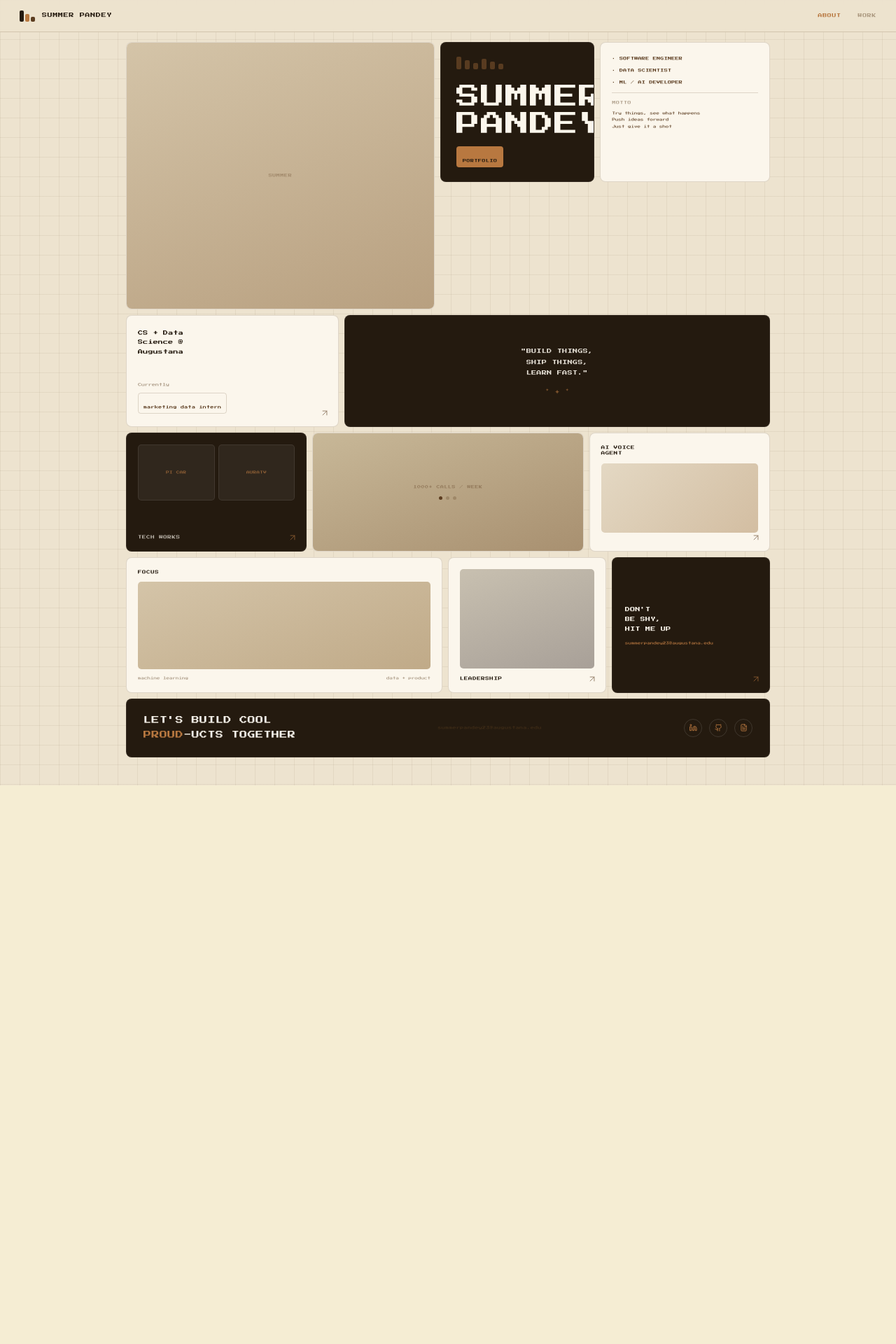
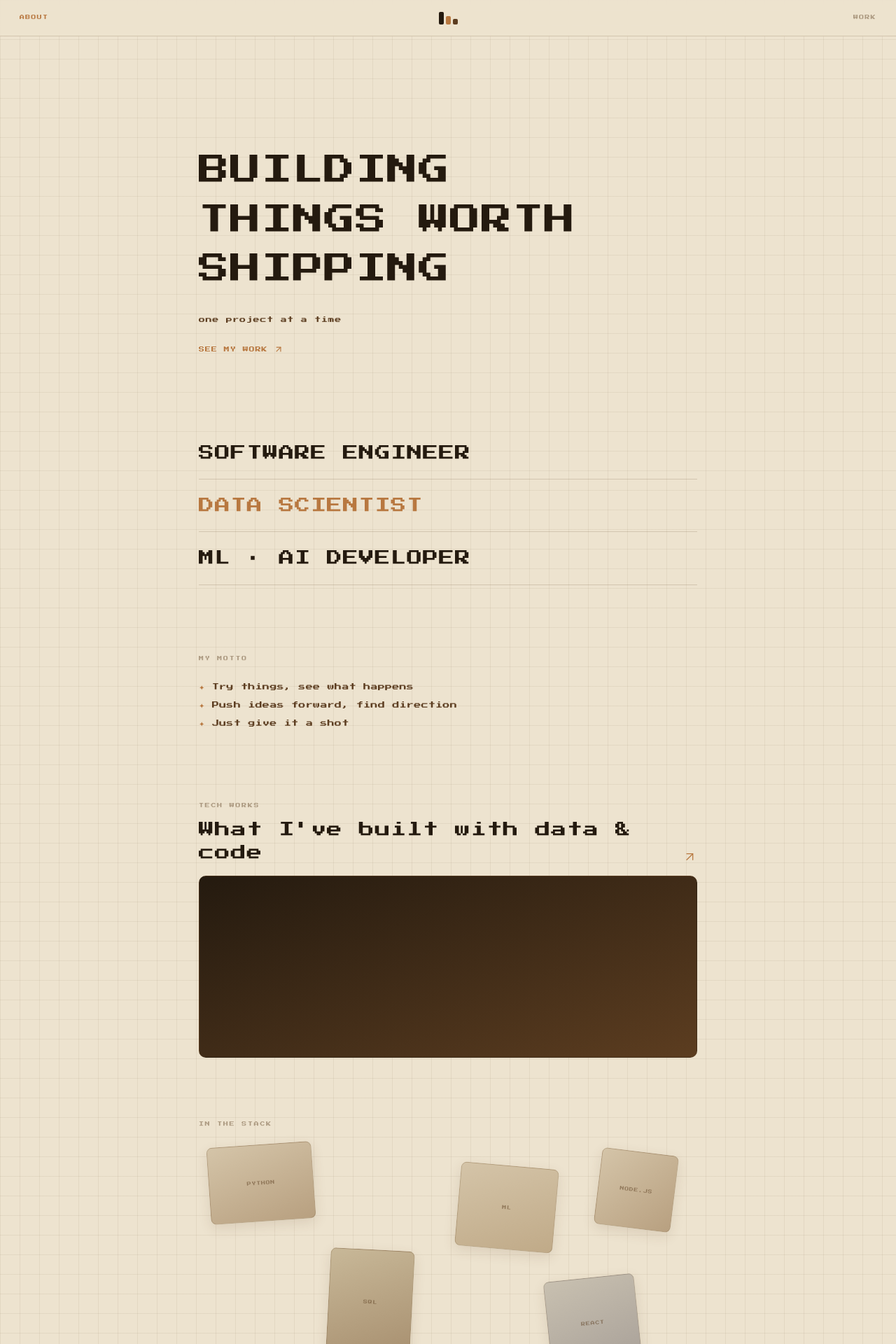
Before and after one commit to SummerPandey/PW, a Next.js app: page / in a window 1280 px wide. Shown: the top 1920 px of the page at 70% size. Before the commit the page ends 1122 px from the top, so only its background shows below. Built offline with nearby package versions, Linux system fonts and the light colour scheme.

Commit message:
Rebuild ABOUT page as single-column scroll narrative (stephnhile layout) in 8-bit theme

```diff
--- a/src/app/components/AboutPage.tsx
+++ b/src/app/components/AboutPage.tsx
@@ -1,6 +1,6 @@
 import { Linkedin, Github, FileText, ArrowUpRight } from "lucide-react";
 
-// ── palette ──────────────────────────────────────────────
+// ── palette (8-bit theme — kept strictly) ───────────────
 const C = {
   bg: "#EDE3CF",
   dark: "#241A0F",
@@ -11,46 +11,87 @@ const C = {
   muted: "rgba(92,61,32,0.45)",
 };
 
-function Panel({
-  dark,
-  children,
-  style,
-  arrow,
-}: {
-  dark?: boolean;
-  children: React.ReactNode;
-  style?: React.CSSProperties;
-  arrow?: boolean;
-}) {
+const FONT = "'Press Start 2P', monospace";
+
+/* pixel logo mark (three stepped bars) */
+function Logo() {
   return (
-    <div
-      style={{
-        position: "relative",
-        background: dark ? C.dark : C.cream,
-        borderRadius: "8px",
-        border: `1px solid ${dark ? "rgba(255,255,255,0.07)" : C.border}`,
-        overflow: "hidden",
-        display: "flex",
-        flexDirection: "column",
-        ...style,
-      }}
-    >
-      {children}
-      {arrow && (
-        <div style={{ position: "absolute", bottom: "12px", right: "12px" }}>
-          <ArrowUpRight size={14} color={dark ? C.copper : C.mid} strokeWidth={1.5} opacity={0.7} />
-        </div>
-      )}
+    <div style={{ display: "flex", gap: "3px", alignItems: "flex-end" }}>
+      <div style={{ width: "7px", height: "18px", background: C.dark, borderRadius: "2px" }} />
+      <div style={{ width: "7px", height: "12px", background: C.copper, borderRadius: "2px" }} />
+      <div style={{ width: "7px", height: "8px", background: C.mid, borderRadius: "2px" }} />
     </div>
   );
 }
 
+/* a section label like "MY MOTTO" / "TECH WORKS" */
+function Label({ children }: { children: React.ReactNode }) {
+  return (
+    <div style={{ fontSize: "7px", color: C.muted, letterSpacing: "0.25em" }}>{children}</div>
+  );
+}
+
+/* big showcase block: label + title + clickable cover + arrow */
+function Showcase({
+  label,
+  title,
+  gradient,
+  onClick,
+}: {
+  label: string;
+  title: string;
+  gradient: string;
+  onClick: () => void;
+}) {
+  return (
+    <section style={{ marginBottom: "90px" }}>
+      <div style={{ display: "flex", alignItems: "flex-end", justifyContent: "space-between", marginBottom: "16px" }}>
+        <div>
+          <Label>{label}</Label>
+          <div style={{ marginTop: "12px", fontSize: "clamp(14px, 3vw, 22px)", color: C.dark, letterSpacing: "0.04em", lineHeight: 1.5 }}>
+            {title}
+          </div>
+        </div>
+        <ArrowUpRight size={22} color={C.copper} strokeWidth={1.5} />
+      </div>
+      <button
+        onClick={onClick}
+        aria-label={title}
+        style={{
+          display: "block",
+          width: "100%",
+          height: "260px",
+          border: `1px solid ${C.border}`,
+          borderRadius: "10px",
+          background: gradient,
+          cursor: "pointer",
+          padding: 0,
+          overflow: "hidden",
+        }}
+      />
+    </section>
+  );
+}
+
 export function AboutPage({ onNav }: { onNav: (p: "about" | "work") => void }) {
+  // scattered "gallery" tiles (no photos — pixel-themed placeholders)
+  const tiles: { label: string; top: string; left: string; w: number; h: number; rot: number; grad: string }[] = [
+    { label: "PYTHON", top: "0px", left: "2%", w: 150, h: 110, rot: -4, grad: "linear-gradient(160deg,#D4C4A8,#B8A080)" },
+    { label: "SQL", top: "150px", left: "26%", w: 120, h: 150, rot: 3, grad: "linear-gradient(160deg,#C8B898,#A89070)" },
+    { label: "ML", top: "30px", left: "52%", w: 140, h: 120, rot: 5, grad: "linear-gradient(160deg,#D4C4A8,#C0AA88)" },
+    { label: "REACT", top: "190px", left: "70%", w: 130, h: 130, rot: -6, grad: "linear-gradient(160deg,#C8C0B0,#A8A098)" },
+    { label: "OPENCV", top: "300px", left: "8%", w: 130, h: 120, rot: 4, grad: "linear-gradient(135deg,#D4C4A8,#B89870)" },
+    { label: "FLUTTER", top: "330px", left: "44%", w: 145, h: 140, rot: -3, grad: "linear-gradient(160deg,#C8B898,#A89070)" },
+    { label: "NODE.JS", top: "10px", left: "80%", w: 110, h: 110, rot: 7, grad: "linear-gradient(135deg,#D4C4A8,#B8A080)" },
+    { label: "TWILIO", top: "360px", left: "76%", w: 120, h: 115, rot: -5, grad: "linear-gradient(160deg,#C8C0B0,#A8A098)" },
+  ];
+
   return (
     <div
       style={{
         minHeight: "100vh",
-        fontFamily: "'Press Start 2P', monospace",
+        fontFamily: FONT,
+        color: C.dark,
         backgroundColor: C.bg,
         backgroundImage: `
           linear-gradient(rgba(92,61,32,0.07) 1px, transparent 1px),
@@ -59,211 +100,172 @@ export function AboutPage({ onNav }: { onNav: (p: "about" | "work") => void }) {
         backgroundSize: "28px 28px",
       }}
     >
-      {/* ── NAV ── */}
+      {/* ── NAV (centered logo, flanked by links) ── */}
       <nav
         style={{
           position: "fixed", top: 0, left: 0, right: 0, zIndex: 50,
           background: `${C.bg}e0`,
           backdropFilter: "blur(10px)",
           borderBottom: `1px solid ${C.border}`,
-          display: "flex", alignItems: "center", justifyContent: "space-between",
-          padding: "0 28px", height: "46px",
+          display: "grid", gridTemplateColumns: "1fr auto 1fr", alignItems: "center",
+          padding: "0 28px", height: "52px",
         }}
       >
-        <div style={{ display: "flex", alignItems: "center", gap: "10px" }}>
-          <div style={{ display: "flex", gap: "2px", alignItems: "flex-end" }}>
-            <div style={{ width: "6px", height: "16px", background: C.dark, borderRadius: "2px" }} />
-            <div style={{ width: "6px", height: "11px", background: C.copper, borderRadius: "2px" }} />
-            <div style={{ width: "6px", height: "7px", background: C.mid, borderRadius: "2px" }} />
-          </div>
-          <span style={{ fontSize: "7px", color: C.dark, letterSpacing: "0.1em" }}>SUMMER PANDEY</span>
-        </div>
-        <div style={{ display: "flex", gap: "24px" }}>
-          <button style={{ background: "none", border: "none", cursor: "pointer", fontFamily: "'Press Start 2P', monospace", fontSize: "6px", color: C.copper, letterSpacing: "0.1em" }}>
+        <button
+          style={{ justifySelf: "start", background: "none", border: "none", cursor: "pointer", fontFamily: FONT, fontSize: "7px", color: C.copper, letterSpacing: "0.18em" }}
+        >
           ABOUT
         </button>
+        <div style={{ justifySelf: "center" }}><Logo /></div>
         <button
           onClick={() => onNav("work")}
-            style={{ background: "none", border: "none", cursor: "pointer", fontFamily: "'Press Start 2P', monospace", fontSize: "6px", color: C.muted, letterSpacing: "0.1em" }}
+          style={{ justifySelf: "end", background: "none", border: "none", cursor: "pointer", fontFamily: FONT, fontSize: "7px", color: C.muted, letterSpacing: "0.18em" }}
         >
           WORK
         </button>
-        </div>
       </nav>
 
-      {/* ── BENTO GRID ── */}
-      <div style={{ padding: "60px 20px 40px", maxWidth: "960px", margin: "0 auto" }}>
+      {/* ── SINGLE-COLUMN NARRATIVE ── */}
+      <div style={{ maxWidth: "760px", margin: "0 auto", padding: "0 24px" }}>
 
-        {/* ROW 1 */}
-        <div style={{ display: "grid", gridTemplateColumns: "2fr 1fr 1.1fr", gap: "8px", marginBottom: "8px" }}>
+        {/* HERO */}
+        <section style={{ minHeight: "78vh", display: "flex", flexDirection: "column", justifyContent: "center", paddingTop: "90px" }}>
+          <div style={{ fontSize: "clamp(22px, 5.5vw, 44px)", color: C.dark, lineHeight: 1.6, letterSpacing: "0.02em" }}>
+            BUILDING<br />THINGS WORTH<br />SHIPPING
+          </div>
+          <div style={{ marginTop: "28px", fontSize: "9px", color: C.mid, letterSpacing: "0.08em", lineHeight: 2 }}>
+            one project at a time
+          </div>
+          <button
+            onClick={() => onNav("work")}
+            style={{ marginTop: "26px", display: "inline-flex", alignItems: "center", gap: "8px", background: "none", border: "none", cursor: "pointer", fontFamily: FONT, fontSize: "8px", color: C.copper, letterSpacing: "0.12em" }}
+          >
+            SEE MY WORK <ArrowUpRight size={14} color={C.copper} strokeWidth={2} />
+          </button>
+        </section>
 
-          {/* Hero */}
-          <Panel dark style={{ minHeight: "200px", padding: "20px 22px" }}>
-            <div style={{ display: "flex", flexDirection: "column", justifyContent: "space-between", height: "100%" }}>
-              <div style={{ display: "flex", gap: "5px", alignItems: "flex-end", opacity: 0.35 }}>
-                {[18, 13, 9, 15, 11, 8].map((h, i) => (
-                  <div key={i} style={{ width: "7px", height: `${h}px`, background: C.copper, borderRadius: "2px" }} />
-                ))}
-              </div>
-              <div>
-                <div style={{ fontSize: "clamp(22px, 3.5vw, 34px)", color: C.cream, lineHeight: 1.15, letterSpacing: "0.03em" }}>
-                  SUMMER<br />PANDEY
-                </div>
-                <div style={{ marginTop: "12px", display: "inline-block", background: C.copper, borderRadius: "4px", padding: "3px 9px" }}>
-                  <span style={{ fontSize: "5px", color: C.dark, letterSpacing: "0.1em" }}>PORTFOLIO</span>
-                </div>
-              </div>
-            </div>
-          </Panel>
-
-          {/* Roles + motto */}
-          <Panel style={{ minHeight: "200px", padding: "18px 16px" }}>
-            <div style={{ display: "flex", flexDirection: "column", gap: "8px" }}>
-              {["SOFTWARE ENGINEER", "DATA SCIENTIST", "ML / AI DEVELOPER"].map((r) => (
-                <div key={r} style={{ fontSize: "5px", color: C.mid, letterSpacing: "0.06em", lineHeight: 1.8 }}>· {r}</div>
-              ))}
-              <div style={{ borderTop: `1px solid ${C.border}`, paddingTop: "10px", marginTop: "2px" }}>
-                <div style={{ fontSize: "5px", color: C.muted, marginBottom: "6px", letterSpacing: "0.1em" }}>MOTTO</div>
-                {["Try things, see what happens", "Push ideas forward", "Just give it a shot"].map((l) => (
-                  <div key={l} style={{ fontSize: "4.5px", color: C.mid, lineHeight: 2.2, opacity: 0.8 }}>{l}</div>
-                ))}
-              </div>
-            </div>
-          </Panel>
-
-          {/* Portrait — spans rows 1–2 */}
-          <Panel style={{ gridRow: "1 / 3", minHeight: "380px", padding: "0" }}>
+        {/* ROLES */}
+        <section style={{ marginBottom: "100px" }}>
+          {["SOFTWARE ENGINEER", "DATA SCIENTIST", "ML · AI DEVELOPER"].map((r, i) => (
             <div
+              key={r}
               style={{
-                flex: 1,
-                background: `linear-gradient(160deg, #D4C4A8 0%, #B8A080 100%)`,
-                display: "flex", alignItems: "center", justifyContent: "center",
-                minHeight: "380px",
+                fontSize: "clamp(13px, 3vw, 22px)",
+                color: i === 1 ? C.copper : C.dark,
+                letterSpacing: "0.04em",
+                lineHeight: 2.1,
+                borderBottom: `1px solid ${C.border}`,
+                paddingBottom: "14px",
+                marginBottom: "14px",
               }}
             >
-              <span style={{ fontSize: "5px", color: "rgba(92,61,32,0.35)", letterSpacing: "0.12em" }}>SUMMER</span>
+              {r}
             </div>
-          </Panel>
-        </div>
+          ))}
+        </section>
 
-        {/* ROW 2 */}
-        <div style={{ display: "grid", gridTemplateColumns: "1fr 2fr", gap: "8px", marginBottom: "8px" }}>
-
-          {/* Tagline */}
-          <Panel style={{ minHeight: "160px", padding: "18px 16px" }} arrow>
-            <div style={{ display: "flex", flexDirection: "column", justifyContent: "space-between", height: "100%" }}>
-              <div style={{ fontSize: "7px", color: C.dark, lineHeight: 1.9, letterSpacing: "0.03em" }}>
-                CS + Data<br />Science @<br />Augustana
-              </div>
-              <div>
-                <div style={{ fontSize: "5px", color: C.muted, marginBottom: "8px" }}>Currently</div>
-                <div style={{ display: "inline-block", border: `1px solid ${C.border}`, borderRadius: "4px", padding: "2px 7px" }}>
-                  <span style={{ fontSize: "5px", color: C.mid, letterSpacing: "0.06em" }}>marketing data intern</span>
-                </div>
-              </div>
-            </div>
-          </Panel>
-
-          {/* Quote */}
-          <Panel dark style={{ minHeight: "160px", padding: "22px 24px" }}>
-            <div style={{ display: "flex", alignItems: "center", justifyContent: "center", height: "100%", textAlign: "center" }}>
-              <div>
-                <div style={{ fontSize: "7px", color: C.cream, lineHeight: 2.2, letterSpacing: "0.05em", opacity: 0.9 }}>
-                  &quot;BUILD THINGS,<br />SHIP THINGS,<br />LEARN FAST.&quot;
-                </div>
-                <div style={{ marginTop: "12px", display: "flex", justifyContent: "center", gap: "8px" }}>
-                  {[6, 9, 6].map((sz, i) => (
-                    <span key={i} style={{ fontSize: `${sz}px`, color: C.copper, opacity: 0.6 }}>✦</span>
-                  ))}
-                </div>
-              </div>
-            </div>
-          </Panel>
-        </div>
-
-        {/* ROW 3 */}
-        <div style={{ display: "grid", gridTemplateColumns: "1fr 1.5fr 1fr", gap: "8px", marginBottom: "8px" }}>
-
-          {/* Tech Works */}
-          <Panel dark style={{ minHeight: "170px", padding: "16px" }} arrow>
-            <div style={{ display: "flex", flexDirection: "column", justifyContent: "space-between", height: "100%" }}>
-              <div style={{ display: "flex", gap: "5px" }}>
-                {["PI CAR", "AURATV"].map((n) => (
-                  <div key={n} style={{ flex: 1, background: "rgba(255,255,255,0.06)", borderRadius: "5px", border: "1px solid rgba(255,255,255,0.08)", padding: "10px 8px", minHeight: "80px", display: "flex", alignItems: "center", justifyContent: "center" }}>
-                    <span style={{ fontSize: "4.5px", color: C.copper, opacity: 0.7, letterSpacing: "0.08em" }}>{n}</span>
+        {/* MOTTO */}
+        <section style={{ marginBottom: "100px" }}>
+          <Label>MY MOTTO</Label>
+          <div style={{ marginTop: "22px" }}>
+            {[
+              "Try things, see what happens",
+              "Push ideas forward, find direction",
+              "Just give it a shot",
+            ].map((l) => (
+              <div key={l} style={{ fontSize: "10px", color: C.mid, lineHeight: 2.6, letterSpacing: "0.03em" }}>
+                <span style={{ color: C.copper }}>✦ </span>{l}
               </div>
             ))}
           </div>
-              <div style={{ fontSize: "5.5px", color: C.cream, letterSpacing: "0.1em", opacity: 0.7, marginTop: "10px" }}>TECH WORKS</div>
+        </section>
+
+        {/* TECH WORKS showcase */}
+        <Showcase
+          label="TECH WORKS"
+          title={"What I've built\nwith data & code"}
+          gradient="linear-gradient(160deg,#241A0F 0%,#5C3D20 100%)"
+          onClick={() => onNav("work")}
+        />
+
+        {/* GALLERY — scattered pixel tiles */}
+        <section style={{ marginBottom: "100px" }}>
+          <Label>IN THE STACK</Label>
+          <div style={{ position: "relative", height: "520px", marginTop: "24px" }}>
+            {tiles.map((t) => (
+              <div
+                key={t.label}
+                style={{
+                  position: "absolute",
+                  top: t.top,
+                  left: t.left,
+                  width: `${t.w}px`,
+                  height: `${t.h}px`,
+                  transform: `rotate(${t.rot}deg)`,
+                  background: t.grad,
+                  border: `1px solid ${C.border}`,
+                  borderRadius: "8px",
+                  display: "flex",
+                  alignItems: "center",
+                  justifyContent: "center",
+                  boxShadow: "0 6px 18px rgba(92,61,32,0.12)",
+                }}
+              >
+                <span style={{ fontSize: "6px", color: "rgba(92,61,32,0.5)", letterSpacing: "0.12em" }}>{t.label}</span>
               </div>
-          </Panel>
-
-          {/* Gallery */}
-          <Panel style={{ minHeight: "170px", padding: "0", overflow: "hidden" }}>
-            <div style={{ flex: 1, background: `linear-gradient(160deg, #C8B898 0%, #A89070 100%)`, minHeight: "140px", display: "flex", alignItems: "center", justifyContent: "center", flexDirection: "column", gap: "10px" }}>
-              <span style={{ fontSize: "5px", color: "rgba(92,61,32,0.4)", letterSpacing: "0.1em" }}>1000+ CALLS / WEEK</span>
-              <div style={{ display: "flex", gap: "5px" }}>
-                {[1, 2, 3].map((i) => (
-                  <div key={i} style={{ width: "5px", height: "5px", borderRadius: "50%", background: i === 1 ? C.mid : `${C.mid}44` }} />
             ))}
           </div>
+        </section>
+
+        {/* BELIEFS */}
+        <section style={{ marginBottom: "100px", textAlign: "center" }}>
+          <div style={{ fontSize: "clamp(12px, 2.6vw, 18px)", color: C.dark, lineHeight: 2.2, letterSpacing: "0.05em" }}>
+            small steps,<br />big outcomes
           </div>
-          </Panel>
+          <div style={{ margin: "30px auto 0", maxWidth: "420px", height: "180px", borderRadius: "10px", border: `1px solid ${C.border}`, background: "linear-gradient(160deg,#D4C4A8 0%,#B8A080 100%)", display: "flex", alignItems: "center", justifyContent: "center" }}>
+            <span style={{ fontSize: "6px", color: "rgba(92,61,32,0.4)", letterSpacing: "0.12em" }}>✦ ✦ ✦</span>
+          </div>
+        </section>
 
-          {/* Creative Works */}
-          <Panel style={{ minHeight: "170px", padding: "16px" }} arrow>
-            <div style={{ display: "flex", flexDirection: "column", justifyContent: "space-between", height: "100%" }}>
-              <div style={{ fontSize: "5.5px", color: C.dark, letterSpacing: "0.1em" }}>AI VOICE<br />AGENT</div>
-              <div style={{ flex: 1, margin: "10px 0", background: `linear-gradient(135deg, #D4C4A8 0%, #B89870 100%)`, borderRadius: "5px", minHeight: "80px", opacity: 0.6 }} />
+        {/* EXPERIENCE showcase */}
+        <Showcase
+          label="EXPERIENCE"
+          title={"Where I've worked\n& what I shipped"}
+          gradient="linear-gradient(160deg,#C8C0B0 0%,#A8A098 100%)"
+          onClick={() => onNav("work")}
+        />
+
+        {/* PROFILE */}
+        <section style={{ marginBottom: "100px" }}>
+          <Label>PROFILE</Label>
+          <div style={{ marginTop: "24px", height: "420px", borderRadius: "12px", border: `1px solid ${C.border}`, background: "linear-gradient(160deg,#D4C4A8 0%,#B8A080 100%)", display: "flex", alignItems: "center", justifyContent: "center" }}>
+            <span style={{ fontSize: "8px", color: "rgba(92,61,32,0.4)", letterSpacing: "0.2em" }}>SUMMER PANDEY</span>
           </div>
-          </Panel>
+        </section>
+
+        {/* PROJECTS showcase */}
+        <Showcase
+          label="PROJECTS"
+          title={"Side builds &\nexperiments"}
+          gradient="linear-gradient(135deg,#241A0F 0%,#5C3D20 100%)"
+          onClick={() => onNav("work")}
+        />
+
       </div>
 
-        {/* ROW 4 */}
-        <div style={{ display: "grid", gridTemplateColumns: "2fr 1fr 1fr", gap: "8px", marginBottom: "8px" }}>
-
-          {/* Beliefs */}
-          <Panel style={{ minHeight: "190px", padding: "16px" }}>
-            <div style={{ display: "flex", flexDirection: "column", justifyContent: "space-between", height: "100%", minHeight: "160px" }}>
-              <div style={{ fontSize: "5.5px", color: C.dark, letterSpacing: "0.1em" }}>FOCUS</div>
-              <div style={{ flex: 1, margin: "10px 0", background: `linear-gradient(160deg, #D4C4A8 0%, #C0AA88 100%)`, borderRadius: "5px", minHeight: "90px" }} />
-              <div style={{ display: "flex", justifyContent: "space-between" }}>
-                <span style={{ fontSize: "4.5px", color: C.muted }}>machine learning</span>
-                <span style={{ fontSize: "4.5px", color: C.muted }}>data + product</span>
+      {/* ── CONTACT FOOTER (full-bleed dark) ── */}
+      <footer style={{ background: C.dark, padding: "80px 24px" }}>
+        <div style={{ maxWidth: "760px", margin: "0 auto" }}>
+          <div style={{ fontSize: "clamp(16px, 4vw, 30px)", color: C.cream, lineHeight: 1.7, letterSpacing: "0.03em" }}>
+            DON&apos;T BE SHY,<br />HERE&apos;S MY CONTACT
           </div>
+          <div style={{ marginTop: "26px", fontSize: "9px", color: C.copper, lineHeight: 2, letterSpacing: "0.06em" }}>
+            LET&apos;S BUILD COOL <span style={{ color: C.cream }}>PROUD</span>-UCTS TOGETHER
           </div>
-          </Panel>
-
-          {/* Blogs */}
-          <Panel style={{ minHeight: "190px", padding: "16px" }} arrow>
-            <div style={{ display: "flex", flexDirection: "column", justifyContent: "space-between", height: "100%", minHeight: "160px" }}>
-              <div style={{ flex: 1, background: `linear-gradient(160deg, #C8C0B0 0%, #A8A098 100%)`, borderRadius: "5px", marginBottom: "10px", minHeight: "110px" }} />
-              <div style={{ fontSize: "5.5px", color: C.dark, letterSpacing: "0.1em" }}>LEADERSHIP</div>
-            </div>
-          </Panel>
-
-          {/* Contact */}
-          <Panel dark style={{ minHeight: "190px", padding: "20px 18px" }} arrow>
-            <div style={{ display: "flex", flexDirection: "column", justifyContent: "center", height: "100%", gap: "10px" }}>
-              <div style={{ fontSize: "7px", color: C.cream, lineHeight: 2, letterSpacing: "0.04em" }}>
-                DON&apos;T<br />BE SHY,<br />HIT ME UP
-              </div>
-              <a href="mailto:summerpandey23@augustana.edu" style={{ fontSize: "4.5px", color: C.copper, opacity: 0.85, textDecoration: "none" }}>
-                summerpandey23@augustana.edu
+          <a href="mailto:summerpandey23@augustana.edu" style={{ display: "inline-block", marginTop: "30px", fontSize: "9px", color: "rgba(251,246,236,0.8)", letterSpacing: "0.04em", textDecoration: "none" }}>
+            ✉ summerpandey23@augustana.edu
           </a>
-            </div>
-          </Panel>
-        </div>
-
-        {/* ── FOOTER ── */}
-        <Panel dark style={{ padding: "20px 24px" }}>
-          <div style={{ display: "flex", alignItems: "center", justifyContent: "space-between", flexWrap: "wrap", gap: "16px" }}>
-            <div style={{ fontSize: "clamp(7px, 1.4vw, 11px)", color: C.cream, lineHeight: 1.9, letterSpacing: "0.04em" }}>
-              LET&apos;S BUILD COOL<br />
-              <span style={{ color: C.copper }}>PROUD</span>-UCTS TOGETHER
-            </div>
-            <div style={{ fontSize: "5px", color: C.muted, letterSpacing: "0.06em" }}>summerpandey23@augustana.edu</div>
-            <div style={{ display: "flex", gap: "10px" }}>
+          <div style={{ marginTop: "34px", display: "flex", gap: "14px" }}>
             {[
               { Icon: Linkedin, href: "https://www.linkedin.com/", label: "LinkedIn" },
               { Icon: Github, href: "https://github.com/", label: "GitHub" },
@@ -275,16 +277,17 @@ export function AboutPage({ onNav }: { onNav: (p: "about" | "work") => void }) {
                 target="_blank"
                 rel="noopener noreferrer"
                 aria-label={label}
-                  style={{ width: "26px", height: "26px", borderRadius: "50%", border: "1px solid rgba(255,255,255,0.12)", display: "flex", alignItems: "center", justifyContent: "center", cursor: "pointer" }}
+                style={{ width: "34px", height: "34px", borderRadius: "50%", border: "1px solid rgba(255,255,255,0.14)", display: "flex", alignItems: "center", justifyContent: "center" }}
               >
-                  <Icon size={11} color={C.copper} />
+                <Icon size={14} color={C.copper} />
               </a>
             ))}
           </div>
+          <div style={{ marginTop: "48px", fontSize: "6px", color: "rgba(251,246,236,0.3)", letterSpacing: "0.1em" }}>
+            © 2026 SUMMER PANDEY · BUILT WITH NEXT.JS
           </div>
-        </Panel>
-
         </div>
+      </footer>
     </div>
   );
 }
```
Lines whose indentation alone changed are shown as unchanged.
